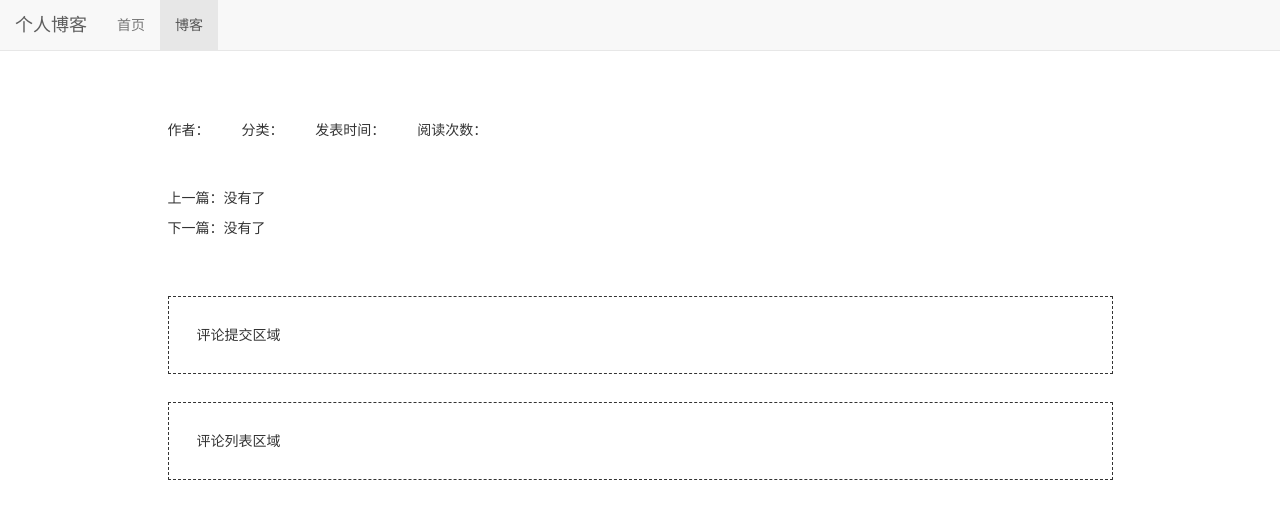
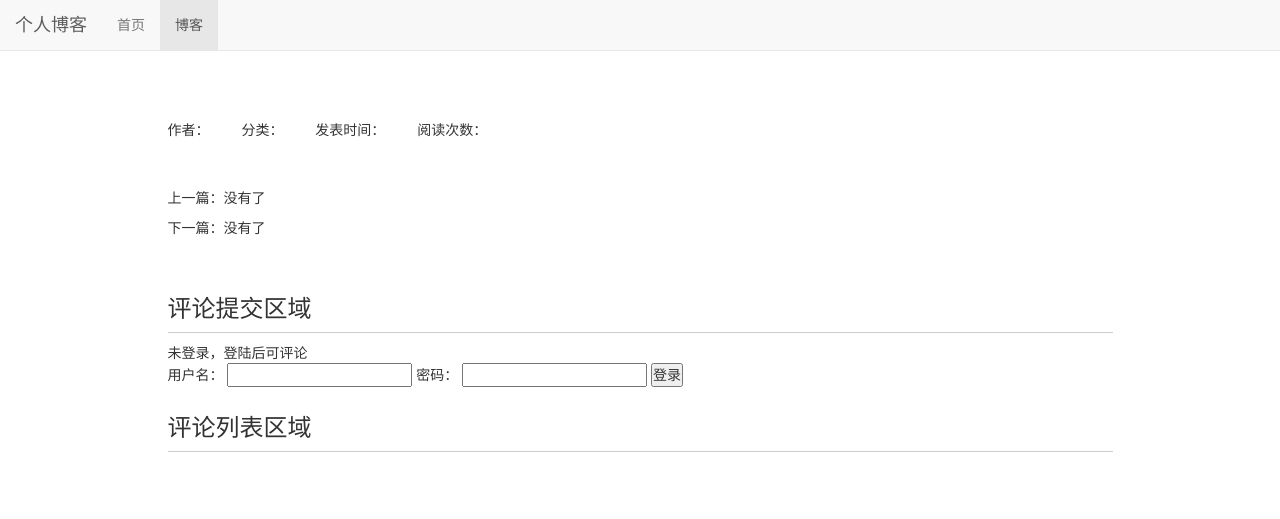
Before and after one commit to ljr0924/mysite, a Django app: template blog/templates/blog/blog_detail.html in a window 1280 px wide. Shown: the top 519 px of the page. Run offline with Django 3.2, Linux system fonts and the light colour scheme; the template is opened without the code that fills it, so the values that code supplies are empty; some libraries are stand-ins or nearby versions.

Commit message:
完整用户登录，用户评论逻辑

```diff
--- a/blog/static/blog/blog.css
+++ b/blog/static/blog/blog.css
@@ -26,7 +26,16 @@ ul.blog-info-description li{
     margin-right: 2em;
 }
 
-div.blog_more{
+div.blog-more{
     display: inline;
     margin: 10px;
 }
+
+div.comment-area{
+    margin-top: 2em;
+}
+
+.comment-area-title{
+    border-bottom: 1px solid #ccc;
+    padding-bottom: 0.4em;
+}
--- a/blog/templates/blog/blog_detail.html
+++ b/blog/templates/blog/blog_detail.html
@@ -25,7 +25,7 @@
                     <li>阅读次数：{{ blog.get_read_num }}</li>
                 </ul>
                 <div class="blog-content">{{ blog.content | safe }}</div>
-                <div class="blog_more">
+                <div class="blog-more">
                     {% if previous_blog %}
                         <p>上一篇：<a href="{% url 'blog_detail' previous_blog.pk %}">{{ previous_blog.title }}</a></p>
                     {% else %}
@@ -41,9 +41,32 @@
         </div>
         <div class="row">
             <div class="col-xs-10 col-xs-offset-1">
-                <div style="margin-top: 2em;border: 1px dashed; padding: 2em">评论提交区域</div>
-                <div style="margin-top: 2em;border: 1px dashed; padding: 2em">评论列表区域</div>
-                {{ user.is_authri }}
+                <div class="comment-area">
+                    <h3 class="comment-area-title">评论提交区域</h3>
+                    {% if user.is_authenticated %}
+                        {{ request.user }}，欢迎回来
+                        <form action="{% url 'update_comment' %}" method="post">
+                            {% csrf_token %}
+                            <textarea id="comment_text" name="text"></textarea>
+                            <input type="hidden" name="object_id" value="{{ blog.pk }}">
+                            <input type="hidden" name="content_type" value="blog">
+                            <input type="submit" value="评论">
+                        </form>
+                    {% else %}
+                        未登录，登陆后可评论
+                        <form action="{% url 'login' %}" method="post">
+                            {% csrf_token %}
+                            <span>用户名：</span>
+                            <input type="text" name="username">
+                            <span>密码：</span>
+                            <input type="password" name="password">
+                            <input type="submit" value="登录">
+                        </form>
+                    {% endif %}
+                </div>
+                <div class="comment-area">
+                    <h3 class="comment-area-title">评论列表区域</h3>
+                </div>
             </div>
         </div>
     </div>
--- a/comment/models.py
+++ b/comment/models.py
@@ -11,6 +11,6 @@ class Comment(models.Model):
     # 评论内容
     text = models.TextField()
     # 评论时间
-    comment_time = models.DateTimeField(auto_created=True)
+    comment_time = models.DateTimeField(auto_now_add=True)
     # 评论用户
     user = models.ForeignKey(User, on_delete=models.DO_NOTHING)
--- /dev/null
+++ b/comment/urls.py
@@ -0,0 +1,7 @@
+from django.urls import path
+from . import views
+
+
+urlpatterns = [
+    path('update_comment', views.update_comment, name='update_comment'),
+]
--- a/mysite/urls.py
+++ b/mysite/urls.py
@@ -23,7 +23,9 @@ urlpatterns = [
     path('', views.home, name='home'),
     path('admin/', admin.site.urls),
     path('ckeditor', include('ckeditor_uploader.urls')),
-    path('blog/', include('blog.urls'))
+    path('blog/', include('blog.urls')),
+    path('login/', views.login, name='login'),
+    path('comment/', include('comment.urls')),
 ]
 
 urlpatterns += static(settings.MEDIA_URL, document_root=settings.MEDIA_ROOT)
```
Also changed, not shown: comment/views.py (+23 -2 lines), mysite/views.py (+16 -2 lines), templates/error.html (added, +14 -0 lines), comment/migrations/0002_auto_20190123_1152.py (added).
